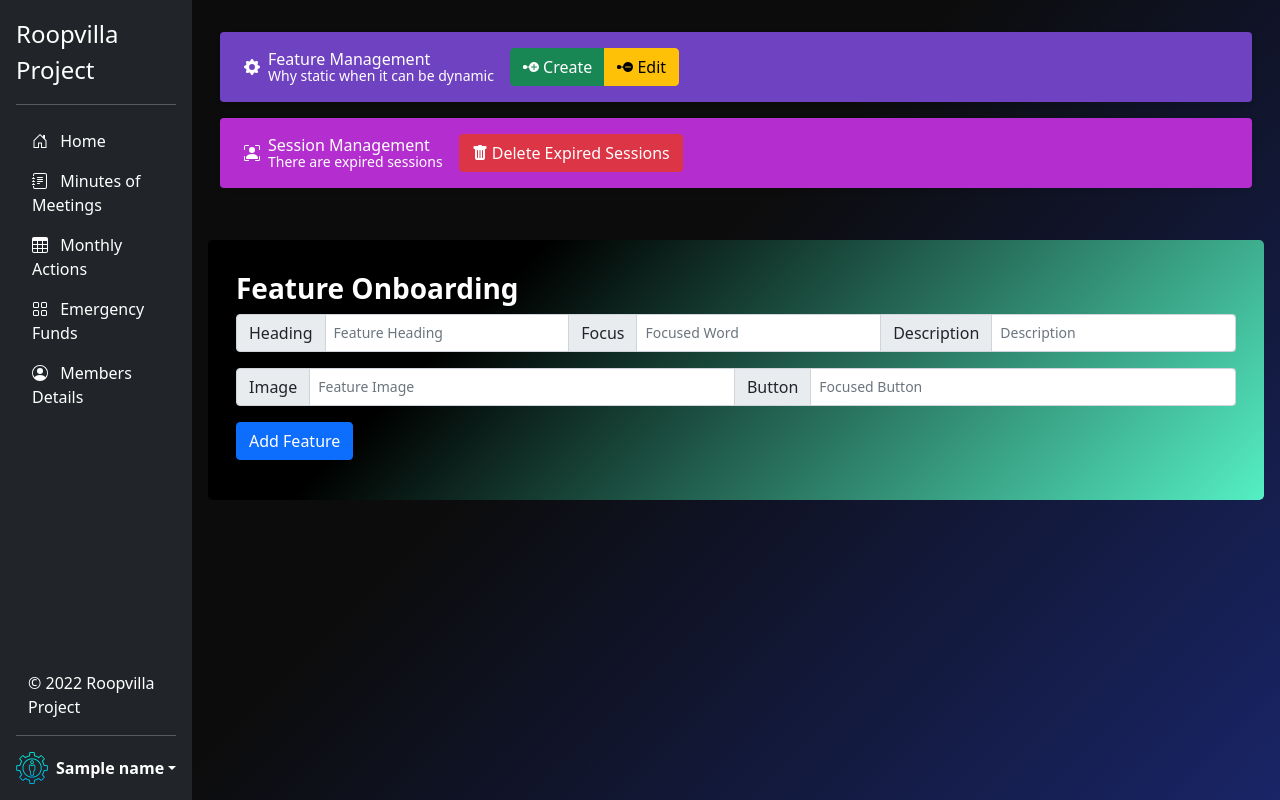
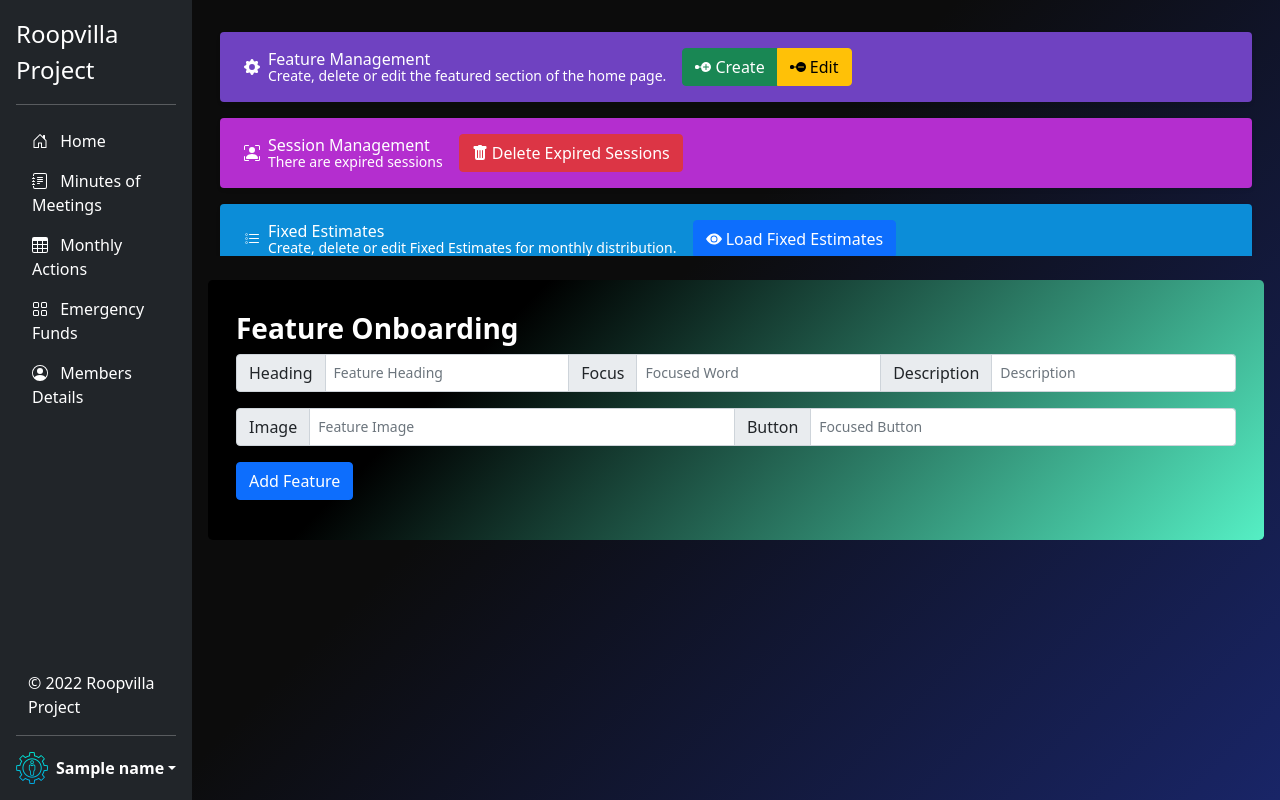
Before and after one commit to Projit32/Roopvilla-Project-Flask, a Flask app: template templates/home.html in a window 1280 px wide, after a click on "Create". Run offline with Flask 2, Linux system fonts and the light colour scheme; the template is opened without the code that fills it: most values are stand-ins (such as "Sample title", 1, 10 or a date in 2020).

Commit message:
Added Fixed Estimates

```diff
--- a/app.py
+++ b/app.py
@@ -2,7 +2,7 @@ from flask import Flask, session
 from datetime import timedelta
 from flask_session import Session
 from pymongo import MongoClient
-from service import user_service, ef_service, member_service, monthly_service, frontend_service, moms_service, features_service, sessions_service, flats_service
+from service import user_service, ef_service, member_service, monthly_service, frontend_service, moms_service, features_service, sessions_service, flats_service, estimate_services
 import os
 
 
@@ -17,6 +17,7 @@ app.config["SESSION_MONGODB_DB"] = "roopvilla_maintenance"
 app.config["SESSION_MONGODB_COLLECT"] ="psessions"
 Session(app)
 
+app.register_blueprint(estimate_services.estimates_apis)
 app.register_blueprint(flats_service.flats_apis)
 app.register_blueprint(sessions_service.sessions_apis)
 app.register_blueprint(moms_service.moms_apis)
--- a/static/css/home.css
+++ b/static/css/home.css
@@ -20,6 +20,11 @@
   background-image: linear-gradient(315deg, #ffa500 0%, #000000 74%);
 }
 
+.bg-dark-yellow{
+  background-color: #0c8dd8;
+  background-image: linear-gradient(315deg, #0c8dd8 0%, #000000 74%);
+}
+
 .bg-purple {
   background-color: #6f42c1;
 }
@@ -28,11 +33,15 @@
   background-color: #b42ecf;
 }
 
-.seventy-height{
-  min-height: 70vh;
-  max-height: 70vh;
+.bg-blue {
+  background-color: #0c8dd8;
 }
-.quater-height{
-  min-height: 25vh;
-  max-height: 25vh;
+
+.sixty-height{
+  min-height: 60vh;
+  max-height: 60vh;
 }
+.thirty-height{
+  min-height: 30vh;
+  max-height: 30vh;
+}
--- a/static/js/home.js
+++ b/static/js/home.js
@@ -63,6 +63,7 @@ $(function () {
     $("#message").hide();
     fetchFeatures();
     fetchExpiredSessions();
+    fetchEstimate();
 
     //Create Form Submit
     $("#createFeatureForm").submit(function (event) {
@@ -235,3 +236,97 @@ function APICallWithButtonLoading(method, url, data, callback, button_id) {
     }
 
 }
+
+function addEstimateField(){
+    let target = $("#estimatesList");
+
+    let content = `
+    <form class="input-group mb-3 my-2"  onsubmit="addNewEstimate(event, this);">
+        <span class="input-group-text">Item Name</span>
+        <input type="text" class="form-control form-select-sm"  name='name' required>
+        <span class="input-group-text">Monthly</span>
+        <input type="number" class="form-control form-select-sm"  name='monthly' step="0.1" required  onkeyup="updateAnnual(this);">
+        <span class="input-group-text">Annually</span>
+        <input type="number" class="form-control form-select-sm"  name='annually' step="0.1" required onkeyup="updateMonth(this);">
+        <button class="btn btn-primary" type="submit">Add Feature</button>
+    </form>`;
+
+    target.append(content);
+}
+function editEstimate(e,form) {
+    e.preventDefault();
+    const data = $(form).serializeArray();
+    let formData = {}
+    data.forEach((element) => {
+        if (element.value !== '') {
+            formData[element.name] = element.value;
+        }
+    });
+    let btn=$("button[type=submit]",form);
+    console.log(btn);
+    APICallWithButtonLoading("PATCH", "/estimates", formData, function(data){
+        fetchEstimate();
+    }, btn);
+}
+function addNewEstimate(e,form) {
+    e.preventDefault();
+    const data = $(form).serializeArray();
+    let formData = {}
+    data.forEach((element) => {
+        if (element.value !== '') {
+            formData[element.name] = element.value;
+        }
+    });
+    let btn=$("button[type=submit]",form);
+    console.log(btn);
+    APICallWithButtonLoading("POST", "/estimates", formData, function(data){
+        fetchEstimate();
+    },btn);
+}
+function deleteEstimate(id, btn){
+    data={id};
+    console.log(data);
+    APICallWithButtonLoading("Delete", "/estimates", data, function(data){
+        fetchEstimate();
+    },btn);
+}
+
+function fetchEstimate(){
+    APICall("GET", "/estimates", undefined, function (data) {
+        let target=$("#estimatesList").html("");
+        console.log(data);
+        data['data'].forEach(element=>{
+            let content = `
+                <form class="input-group mb-3 my-2"  onsubmit="editEstimate(event, this);">
+                    <input type="text" class="form-control form-select-sm visually-hidden" required name="id" value="${element.id}">
+                    <span class="input-group-text">Item Name</span>
+                    <input type="text" class="form-control form-select-sm" value="${element.name}" name='name' required>
+                    <span class="input-group-text">Monthly</span>
+                    <input type="number" class="form-control form-select-sm" value="${element.monthly}" name='monthly' step="0.1" required onkeyup="updateAnnual(this);">
+                    <span class="input-group-text">Annually</span>
+                    <input type="number" class="form-control form-select-sm" value="${element.annually}" name='annually' step="0.1" required onkeyup="updateMonth(this);">
+                    <button class="btn btn-warning" type="submit">Update Feature</button>
+                    <button class="btn btn-danger" type="button" onclick='deleteEstimate("${element.id}",this);'>Remove Feature</button>
+                </form>`;
+
+            target.append(content);
+        });
+    });
+}
+
+function updateAnnual(month){
+    console.log(month.value);
+    if(month.value)
+    {
+        const annually=Number(month.value)*12;
+        $("input[name='annually']",$(month).parent()).val(annually.toFixed(1));
+    }
+}
+function updateMonth(annual){
+    console.log(annual.value);
+    if(annual.value)
+    {
+        const monthly=Number(annual.value)/12;
+        $("input[name='monthly']",$(annual).parent()).val(monthly.toFixed(1));
+    }
+}
--- a/templates/home.html
+++ b/templates/home.html
@@ -9,7 +9,7 @@ Home - Roopvilla Project
 {% endblock %}
 
 {% block panel %}
-<div class="overflow-auto quater-height">
+<div class="overflow-auto thirty-height">
     <div class="container">
         <div class="d-flex align-items-center p-3 my-3 text-white bg-purple rounded shadow-sm">
             <svg xmlns="http://www.w3.org/2000/svg" width="16" height="16" fill="currentColor" class="bi bi-gear-fill mx-2" viewBox="0 0 16 16">
@@ -17,7 +17,7 @@ Home - Roopvilla Project
               </svg>
           <div class="lh-1">
             <h1 class="h6 mb-0 text-white lh-1">Feature Management</h1>
-            <small>Why static when it can be dynamic</small>
+            <small>Create, delete or edit the featured section of the home page.</small>
           </div>
           <div class="btn-group mx-3">
             <button type="button" class="btn btn-success" onclick="showOnly('#createFeature');">
@@ -56,12 +56,36 @@ Home - Roopvilla Project
           </div>
         </div>
     </div>
+
+    <div class="container">
+        <div class="d-flex align-items-center p-3 my-3 text-white bg-blue rounded shadow-sm">
+            <svg xmlns="http://www.w3.org/2000/svg" width="16" height="16" fill="currentColor" class="bi bi-list-task mx-2" viewBox="0 0 16 16">
+                <path fill-rule="evenodd" d="M2 2.5a.5.5 0 0 0-.5.5v1a.5.5 0 0 0 .5.5h1a.5.5 0 0 0 .5-.5V3a.5.5 0 0 0-.5-.5H2zM3 3H2v1h1V3z"/>
+                <path d="M5 3.5a.5.5 0 0 1 .5-.5h9a.5.5 0 0 1 0 1h-9a.5.5 0 0 1-.5-.5zM5.5 7a.5.5 0 0 0 0 1h9a.5.5 0 0 0 0-1h-9zm0 4a.5.5 0 0 0 0 1h9a.5.5 0 0 0 0-1h-9z"/>
+                <path fill-rule="evenodd" d="M1.5 7a.5.5 0 0 1 .5-.5h1a.5.5 0 0 1 .5.5v1a.5.5 0 0 1-.5.5H2a.5.5 0 0 1-.5-.5V7zM2 7h1v1H2V7zm0 3.5a.5.5 0 0 0-.5.5v1a.5.5 0 0 0 .5.5h1a.5.5 0 0 0 .5-.5v-1a.5.5 0 0 0-.5-.5H2zm1 .5H2v1h1v-1z"/>
+            </svg>
+          <div class="lh-1">
+            <h1 class="h6 mb-0 text-white lh-1">Fixed Estimates</h1>
+            <small>Create, delete or edit Fixed Estimates for monthly distribution.</small>
+          </div>
+          <div class="btn-group mx-3">
+            <button type="button" class="btn btn-primary" onclick="showOnly('#changeEstimates');" id="estimateButton">
+                <svg xmlns="http://www.w3.org/2000/svg" width="16" height="16" fill="currentColor" class="bi bi-eye-fill" viewBox="0 0 16 16">
+                    <path d="M10.5 8a2.5 2.5 0 1 1-5 0 2.5 2.5 0 0 1 5 0z"/>
+                    <path d="M0 8s3-5.5 8-5.5S16 8 16 8s-3 5.5-8 5.5S0 8 0 8zm8 3.5a3.5 3.5 0 1 0 0-7 3.5 3.5 0 0 0 0 7z"/>
+                  </svg>
+                Load Fixed Estimates
+            </button>
+          </div>
+        </div>
+    </div>
+
 </div>
 <div class="m-auto-1 text-center" >
     <span id="message">Hello there</span>
 </div>
 <!--Forms-->
-<div class="overflow-auto seventy-height my-4">
+<div class="overflow-auto sixty-height my-4">
     <div class="p-3 mb-4 rounded-3 bg-dark-green selectable" id="createFeature">
         <div class="container-fluid py-3 ">
           <h3 class="display-7 fw-bold">Feature Onboarding</h3>
@@ -123,6 +147,15 @@ Home - Roopvilla Project
             </tbody>
         </table>
     </div>
+
+    <div class="p-3 mb-4 rounded-3 bg-dark-yellow selectable" id="changeEstimates">
+        <div class="container-fluid py-3 ">
+          <h3 class="display-7 fw-bold">Fixed Estimates</h3>
+          <button class="btn btn-primary mx-2" onclick="addEstimateField();">Add Estimates</button>
+          <div class="my-2" id="estimatesList">
+          </div>
+        </div>
+    </div>
 </div>
 {% endblock %}
 
```
Also changed, not shown: db/estimates.py (added, +47 -0 lines), db/expenses.py (added, +35 -0 lines), service/estimate_services.py (added, +56 -0 lines), static/js/monthly.js (+16 -0 lines).
